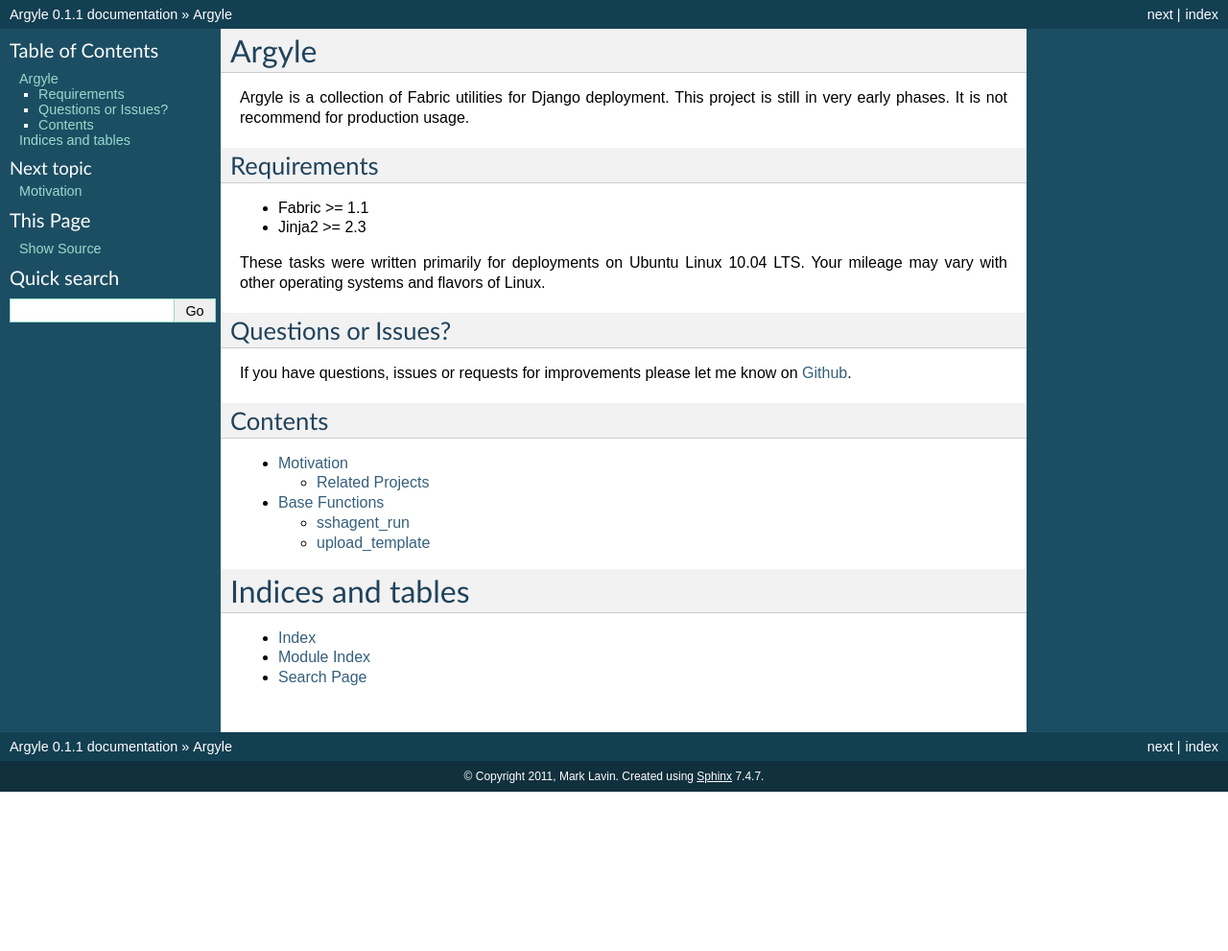
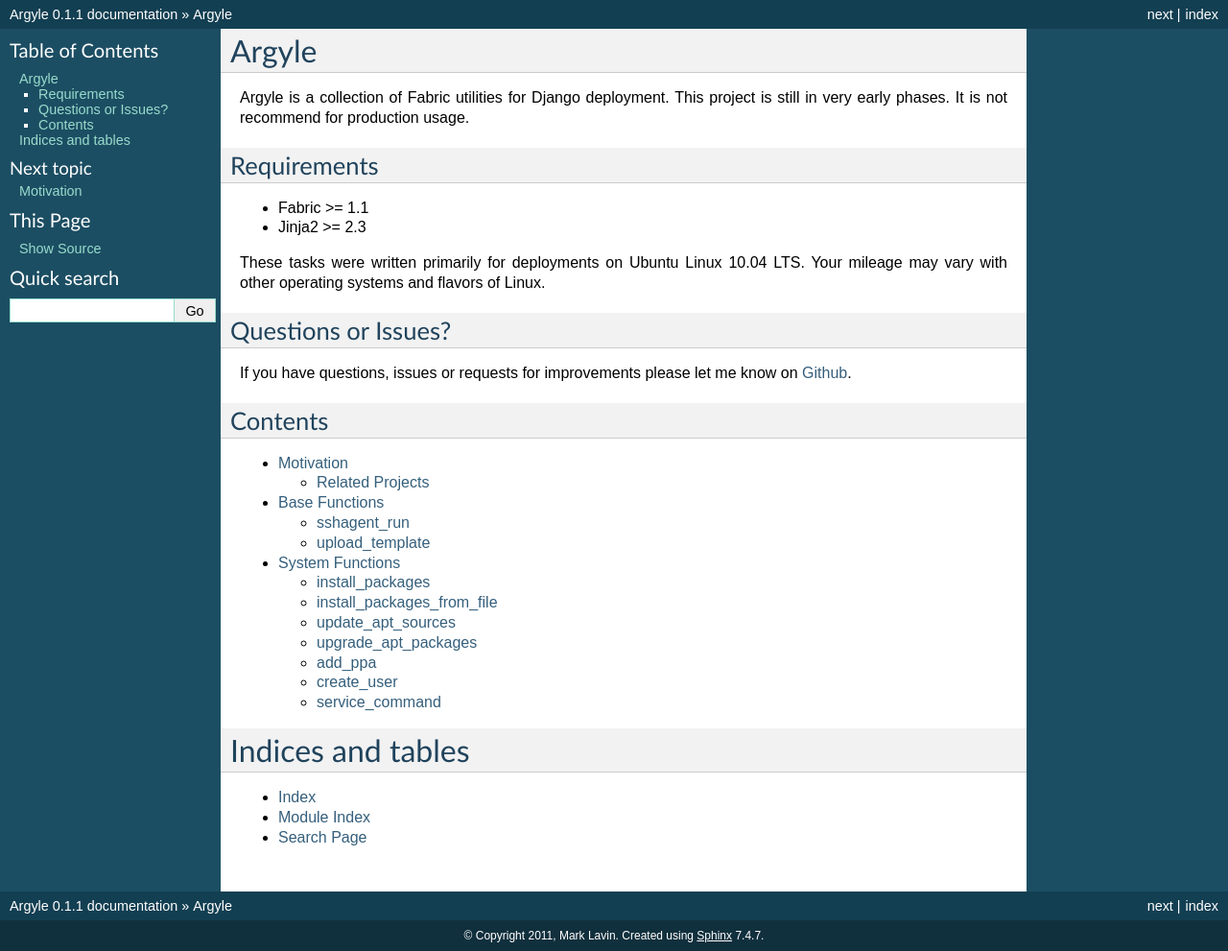
Before and after one commit to mlavin/argyle, a Sphinx documentation site: the page built from docs/index.rst, in a window 1280 px wide. Shown: the whole page at 96% size. Built offline with Sphinx 7.4.7, drawn with Linux system fonts in a browser that asks for light colours; before the commit the page ends 900 px from its top, so only the background shows below that; some of the changed lines change nothing that is shown.

Commit message:
Adding docs on system functions.

```diff
--- a/docs/index.rst
+++ b/docs/index.rst
@@ -13,6 +13,7 @@
 
     motivation.rst
     base.rst
+    system.rst
 
 
 
--- /dev/null
+++ b/docs/system.rst
@@ -0,0 +1,88 @@
+System Functions
+======================================
+
+`argyle.system` contains functions for managing system packages and users. Most
+of these system functions require sudo permissions. They should be run with
+a user with sufficient permission on the remote server.
+
+
+install_packages
+-----------------------------------
+
+This function installs a list of packages using `apt-get`. You can use
+this function from both the command-line::
+
+    fab -H 33.33.33.10 install_packages:nginx
+    fab -H 33.33.33.10 install_packages:git-core,subversion,mercurial
+
+or from another Fabric task
+
+.. code-block:: python
+
+
+    def install_python_packages():
+        package_list = [
+            'python2.6', 'python-all-dev', 'python-setuptools'
+        ]
+        install_packages(*package_list)
+
+
+install_packages_from_file
+-----------------------------------
+
+A common use case for installing packages is to install a list of packages
+from a file. `install_packages_from_file` is a thin wrapper around `install_packages`
+which takes a filename and installs the listed packages. This file should contain
+single package name per line. The file is read from the local filesystem not the
+remote.
+
+
+update_apt_sources
+-----------------------------------
+
+Not much to say here. It just runs `apt-get update` to reload the sources.
+
+
+upgrade_apt_packages
+-----------------------------------
+
+Again this is pretty simple. It runs a `safe-upgrade` on the remote system.
+
+
+add_ppa
+-----------------------------------
+
+Adds a personal package archive and updates the sources. This requires that
+python-software-properties is installed on the system.
+
+
+create_user
+-----------------------------------
+
+This is used to create a new user on the remote server. You can optionally
+pass a list of groups and the user will be added to them. In addition you can
+pass the location of a key file. If given the public key will be added to the
+newly created user`s authorized_keys. All users are created without passwords.
+
+
+service_command
+-----------------------------------
+
+This is a task for calling service commands (such as init.d). This takes the
+name of the service and the command to run::
+
+    fab -H 33.33.33.10 service_command:apache2,reload
+
+By default this will call `sudo /etc/init.d/name command`. You can configure this
+by setting `env.ARGYLE_SERVICE_COMMAND_TEMPLATE`. This should be a string with
+takes the formatting parameters `name` and `command`.
+
+.. code-block:: python
+
+    from fabric.api import env
+
+    env.ARGYLE_SERVICE_COMMAND_TEMPLATE = u'invoke-rc.d %(name)s %(command)'
+
+`start_service`, `stop_service` and `restart_service` are wrappers around
+`service_command` to call start, stop and restart commands for a particular
+service. As such they are also impacted by setting `ARGYLE_SERVICE_COMMAND_TEMPLATE`.
```
